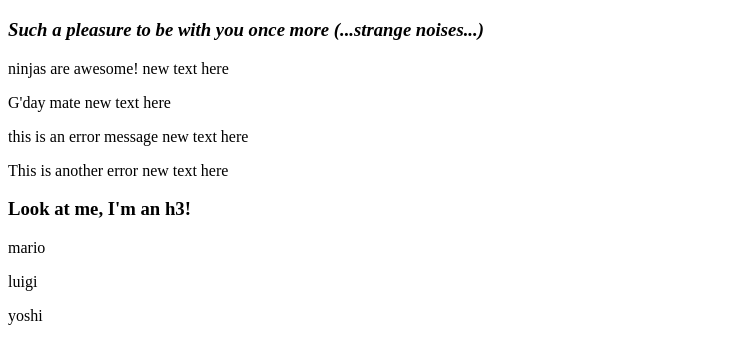
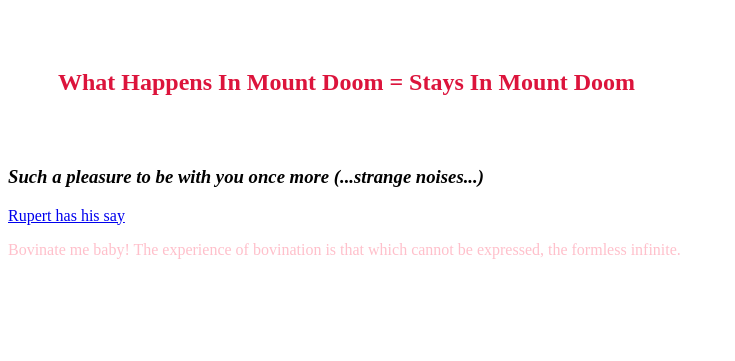
Before and after one commit to markwilde33/javascript-sandbox, a plain HTML site: page dom/index.html in a window 1280 px wide. Shown: the part 61-422 px from the top of the page, without its empty margins (0-735 px from the left). Drawn offline with Linux system fonts and the light colour scheme.

Commit message:
Used the get and set attribute methods to change values of selectors and classes, create CSS properties where none exist, and overwrite existing properties.

```diff
--- a/dom/index.html
+++ b/dom/index.html
@@ -8,8 +8,9 @@
 </head>
 <body>
     <h1 id="page-title">Welcome to Mount Doom</h1>
+    <h2 style= "color:darkgoldenrod;">What Happens In Mount Doom = Stays In Mount Doom</h2>
     <h3><i>Such a pleasure to be with you once more (...strange noises...)</i></h3>
-    <div>
+    <!-- <div>
       <p>Aye up chuck</p>
       <p>G'day mate</p>
       <p class='error'>this is an error message</p></div>
@@ -19,6 +20,10 @@
       </div>
       <div class="content">
         <p>This is the content</p>
+      </div> -->
+      <div>
+        <a href="http://www.simply-this.com/">Link to somewhere cool...</a>
+        <p class="bovinator">Bovinate me baby! The experience of bovination is that which cannot be expressed, the formless infinite.</p>
       </div>
 </body>
 
--- a/dom/sandbox.js
+++ b/dom/sandbox.js
@@ -52,28 +52,60 @@
 
 
 // target and change the inner text of the p selector
-const para = document.querySelector('p');
-console.log(para.innerText);
+// const para = document.querySelector('p');
+// console.log(para.innerText);
 
-para.innerText = 'ninjas are awesome!';
-console.log(para.innerText);
+// para.innerText = 'ninjas are awesome!';
+// console.log(para.innerText);
 
-const paras = document.querySelectorAll('p');
+// const paras = document.querySelectorAll('p');
 // loop through the p selectors inner text and add some text to each instance
-paras.forEach(para => {
-  console.log(para.innerText);
-  para.innerText += ' new text here';
-});
+// paras.forEach(para => {
+//   console.log(para.innerText);
+//   para.innerText += ' new text here';
+// });
 
 // target and change the inner html of the content class
-const content = document.querySelector('.content');
-console.log(content.innerHTML);
-content.innerHTML = "<h3> Look at me, I'm an h3! </h3>";
-console.log(content.innerHTML);
+// const content = document.querySelector('.content');
+// console.log(content.innerHTML);
+// content.innerHTML = "<h3> Look at me, I'm an h3! </h3>";
+// console.log(content.innerHTML);
 
 //  add additional <p> elements to the div with the class of content
-const people = ['mario', 'luigi', 'yoshi'];
+// const people = ['mario', 'luigi', 'yoshi'];
 
-people.forEach(person => {
-  content.innerHTML += `<p>${person}</p>`;
-});
+// people.forEach(person => {
+//   content.innerHTML += `<p>${person}</p>`;
+// });
+
+
+// Use get and set attributes to change attributes of a selector
+const link = document.querySelector('a');
+console.log(link.getAttribute('href'));
+link.setAttribute('href', 'https://non-duality.rupertspira.com/home')
+link.innerText = 'Rupert has his say';
+
+// Use get and set attributes to change values of a class
+const message = document.querySelector('p');
+console.log(message.getAttribute('class'));
+message.setAttribute('class', 'flip-mo-squad');
+
+// create a style property where none already exists
+message.setAttribute('style', 'color: pink')
+
+
+const titleTwo = document.querySelector('h2');
+// adds the style property margin-bottom, but overrides any other style properties linked to the selected element.
+// titleTwo.setAttribute('style', 'margin-bottom: 50px;');
+
+
+// handy wat to view all the styles available and the camel case versions of double barrel style names
+console.log(titleTwo.style);
+console.log(titleTwo.style.color);
+
+// Add or overwrite styles without overriding any other style properties
+titleTwo.style.padding = '50px';
+titleTwo.style.color = 'crimson';
+
+
+titleTwo.style.fontSize = '1.5em';
```
